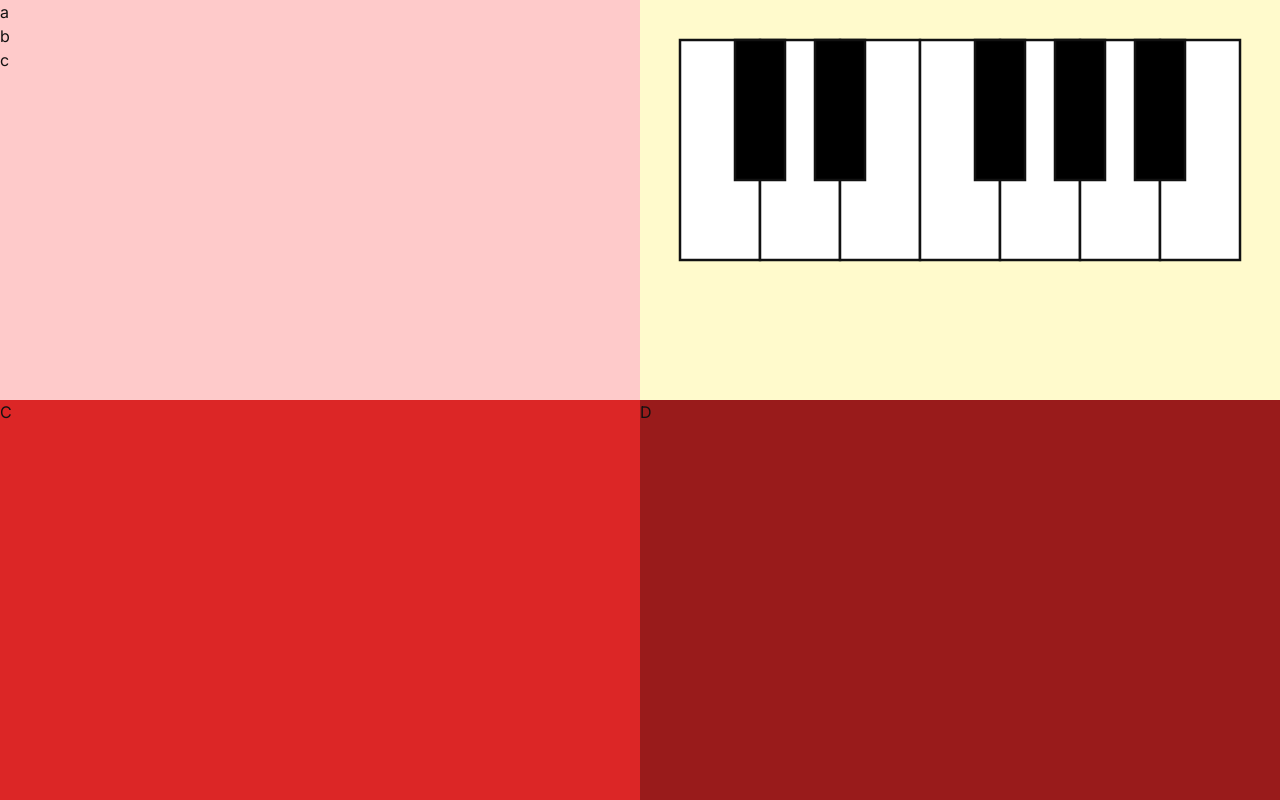
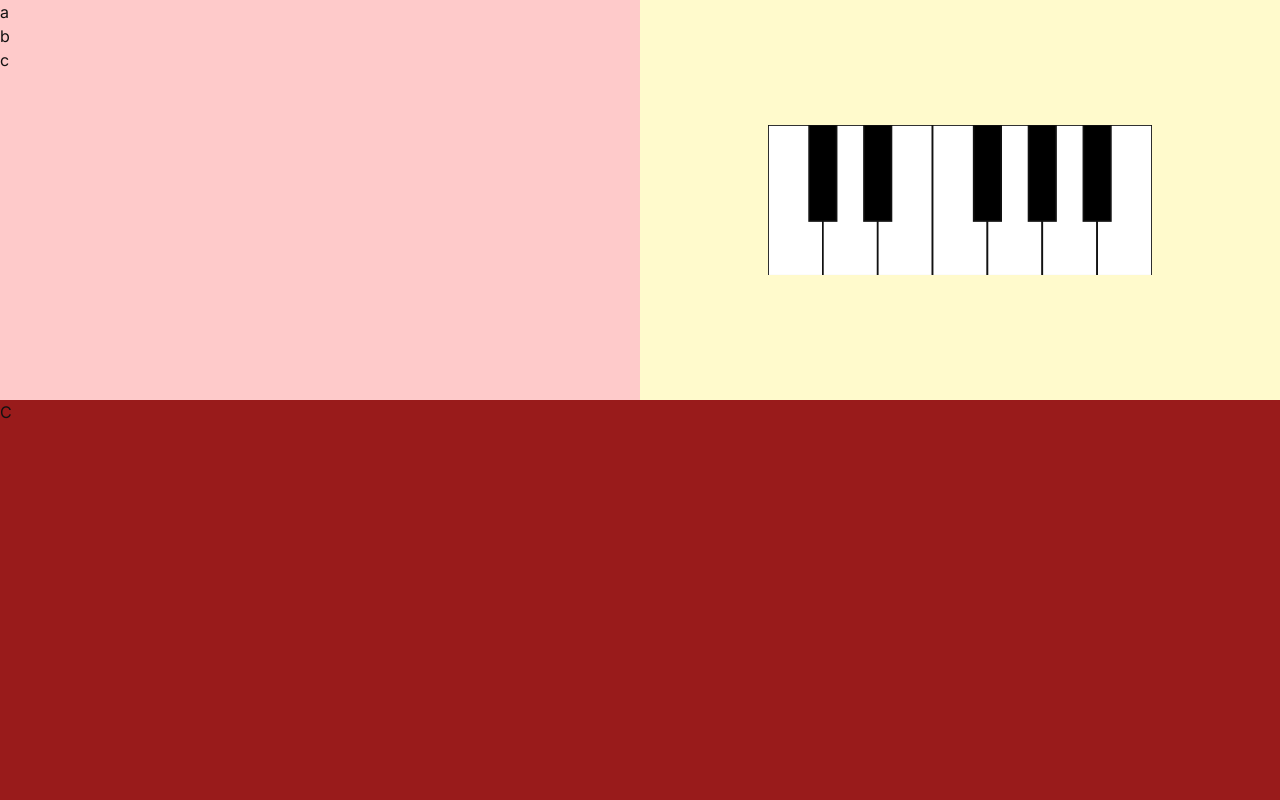
Before and after one commit to asgervelling/sheet-music-editor, a Next.js app: page / in a window 1280 px wide. Built offline with nearby package versions, Linux system fonts and the light colour scheme.

Commit message:
Fixed a silly bug

```diff
--- a/src/app/page.tsx
+++ b/src/app/page.tsx
@@ -4,39 +4,19 @@ import PianoSVG from "@/components/PianoSVG";
 export default function Home() {
   return (
     <StateProvider>
-      <main className="h-screen">
-        <div className="h-1/2 grid grid-cols-2">
+        <div className="grid grid-cols-2 grid-rows-2 h-screen">
+          {/* Row 1 */}
           <div className="bg-red-200">
             <p>a</p>
             <p>b</p>
             <p>c</p>
           </div>
-          <div>
+          <div className="grid items-center py-20 px-32">
             <PianoSVG />
           </div>
+          {/* Row 2 */}
+          <div className="bg-red-800 col-span-2">C</div>
         </div>
-        <div className="h-1/2 grid grid-cols-2">
-          <div className="bg-red-600">C</div>
-          <div className="bg-red-800">D</div>
-        </div>
-
-
-        {/* <div className="bg-blue-300 flex flex-col justify-center items-center">
-          <h1 className="text-5xl font-bold">Sheet Music Editor</h1>
-          <p className="text-2xl mt-4">
-            Edit sheet music with a virtual keyboard
-          </p>
-        </div>
-        <PianoSVG />
-
-        <div className="bg-blue-700 flex flex-col justify-center items-center">
-          <h1 className="text-5xl font-bold">Try it with your keyboard</h1>
-          <p className="text-2xl mt-4">
-            ASDFGHJ for white keys, WE TYU for black keys.
-            Make this second row only have one column, this one
-          </p>
-        </div> */}
-      </main>
     </StateProvider>
   );
 }
--- a/src/components/PianoSVG.tsx
+++ b/src/components/PianoSVG.tsx
@@ -31,8 +31,8 @@ const PianoSVG = () => {
   }, [dispatch]);
 
   return (
-    <div className="w-full h-full">
-      <svg version="1.1" xmlns="http://www.w3.org/2000/svg" viewBox="0 0 32 34">
+    <>
+      <svg version="1.1" xmlns="http://www.w3.org/2000/svg" viewBox="0 0 28 11">
         <g id="Keyboard">
           <g id="Octave" stroke="#111" strokeWidth="0.125">
             <g id="WhiteKeys">
@@ -55,7 +55,7 @@ const PianoSVG = () => {
           </g>
         </g>
       </svg>
-    </div>
+    </>
   );
 };
 
--- a/src/components/SVGPianoKey.tsx
+++ b/src/components/SVGPianoKey.tsx
@@ -19,8 +19,8 @@ export const WhitePianoKey = ({ i }: PianoKeyProps) => {
   const noteNames: NoteName[] = Object.values(NoteName);
   const noteName = noteNames[i];
   const isActive = state.pressedKeys[NoteToKey[noteName]] || false;
-  const x = mapping(i) * 4 + 2;
-  const y = 2;
+  const x = mapping(i) * 4 + 0;
+  const y = 0;
   const w = 4;
   const h = 11;
 
@@ -50,10 +50,10 @@ export const BlackPianoKey = ({ i }: PianoKeyProps) => {
   const noteNames: NoteName[] = Object.values(NoteName);
   const noteName = noteNames[i];
   const isActive = state.pressedKeys[NoteToKey[noteName]] || false;
-  const offset = mapping(i) < 2 ? 4.75 : 8.75;
+  const offset = mapping(i) < 2 ? 3 : 7;
   const x = mapping(i) * 4 + offset;
-  const y = 2;
-  const w = 2.5;
+  const y = 0;
+  const w = 2;
   const h = 7;
 
   return (
```
